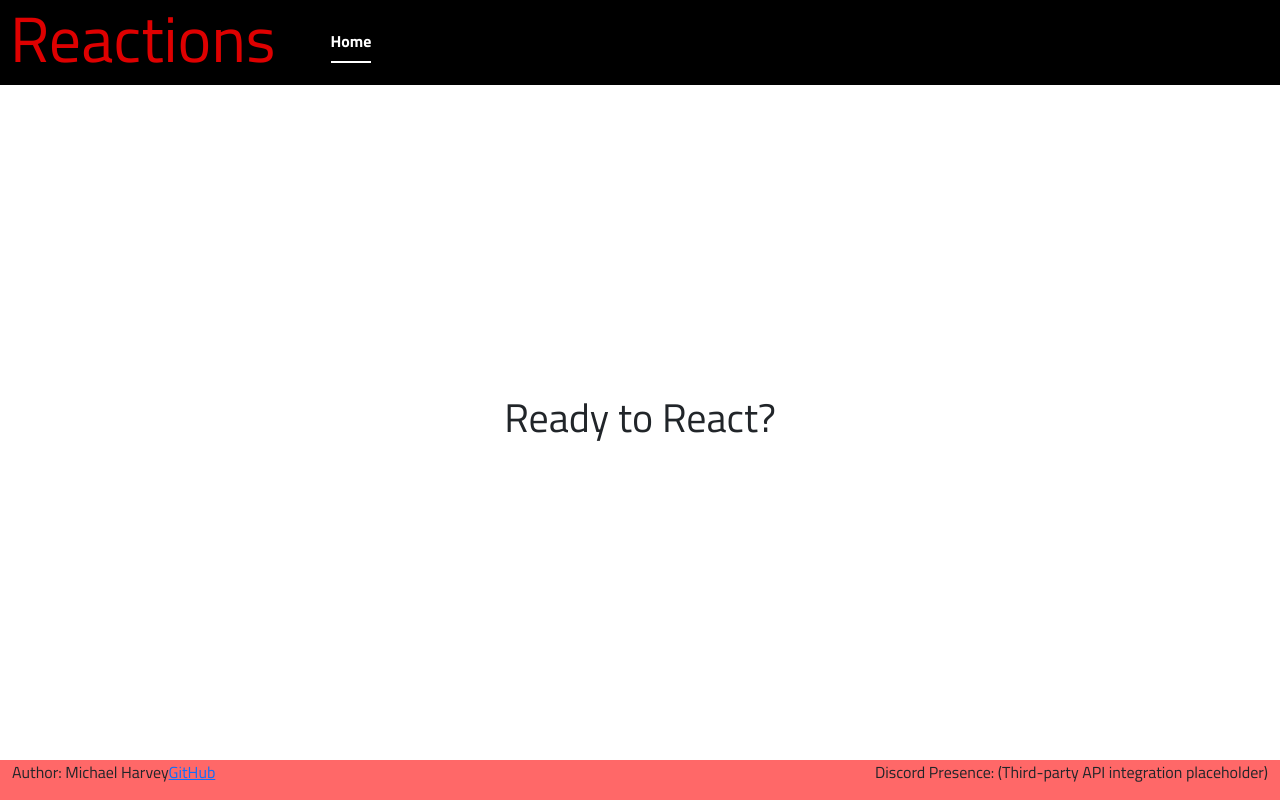
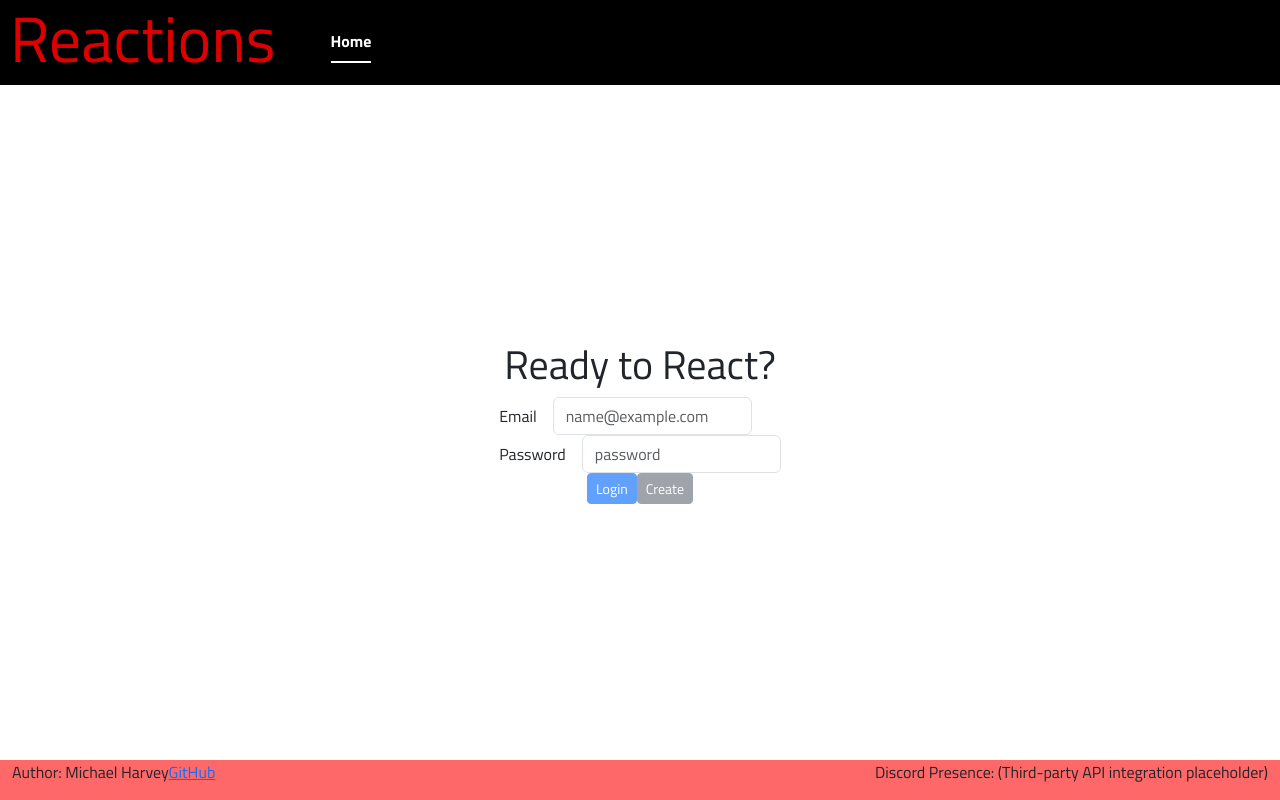
Before and after one commit to mharvey010/CS260-startup, a React (Vite) app: page / in a window 1280 px wide. Built offline with nearby package versions, Linux system fonts and the light colour scheme.

Commit message:
login page can use the authentication state

```diff
--- a/src/app.jsx
+++ b/src/app.jsx
@@ -32,7 +32,19 @@
           </header>
 
           <Routes>
-            <Route path='/' element={<Login />} />
+            <Route
+              path='/'
+              element={
+                <Login
+                  userName={userName}
+                  authState={authState}
+                  onAuthChange={(userName, authState) => {
+                    setAuthState(authState);
+                    setUserName(userName);
+                  }}
+                />
+              }
+            />
             <Route path='/play' element={<Play />} />
             <Route path='/scores' element={<Scores />} />
             <Route path='*' element={<NotFound />} />
```
